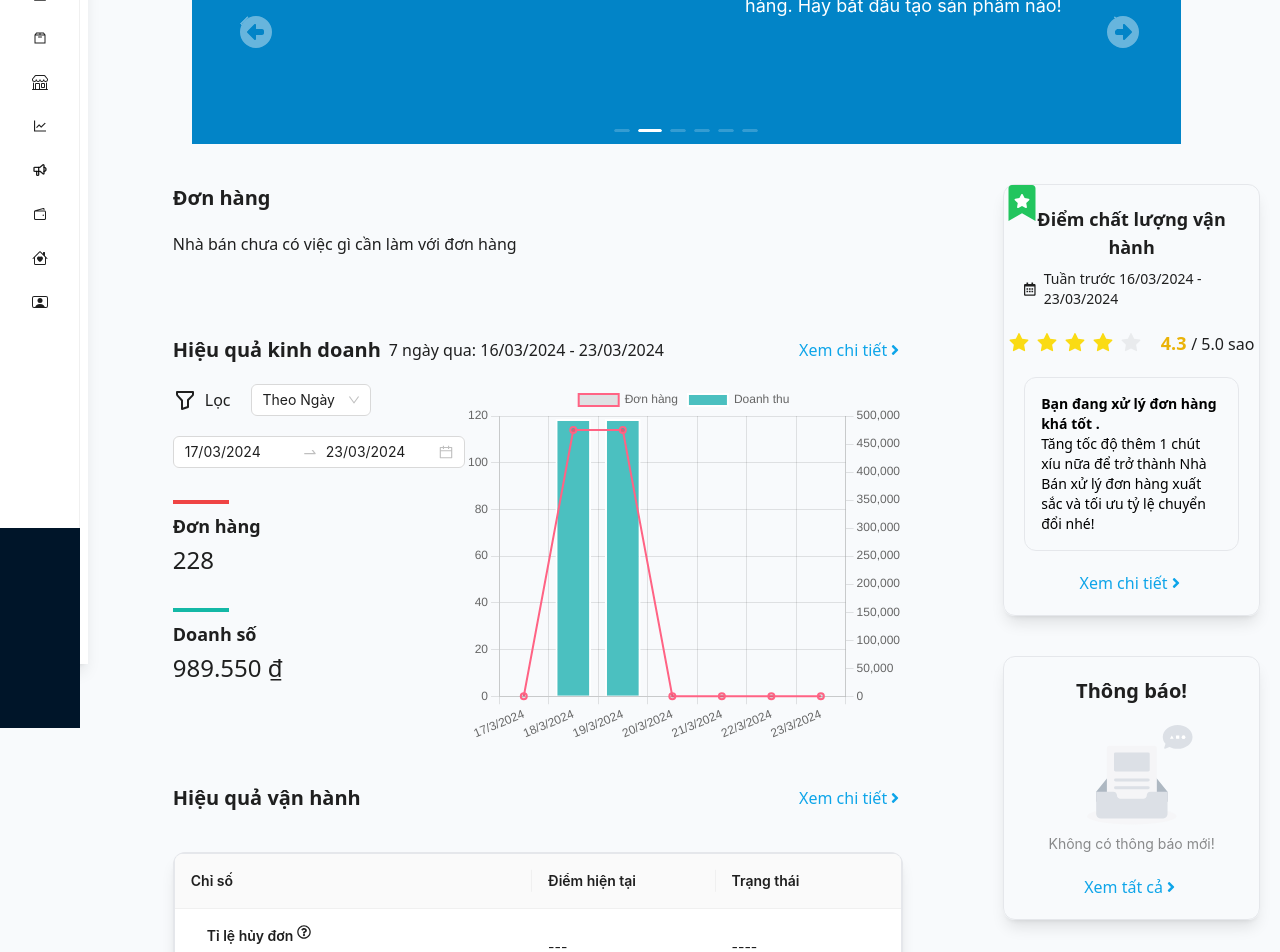
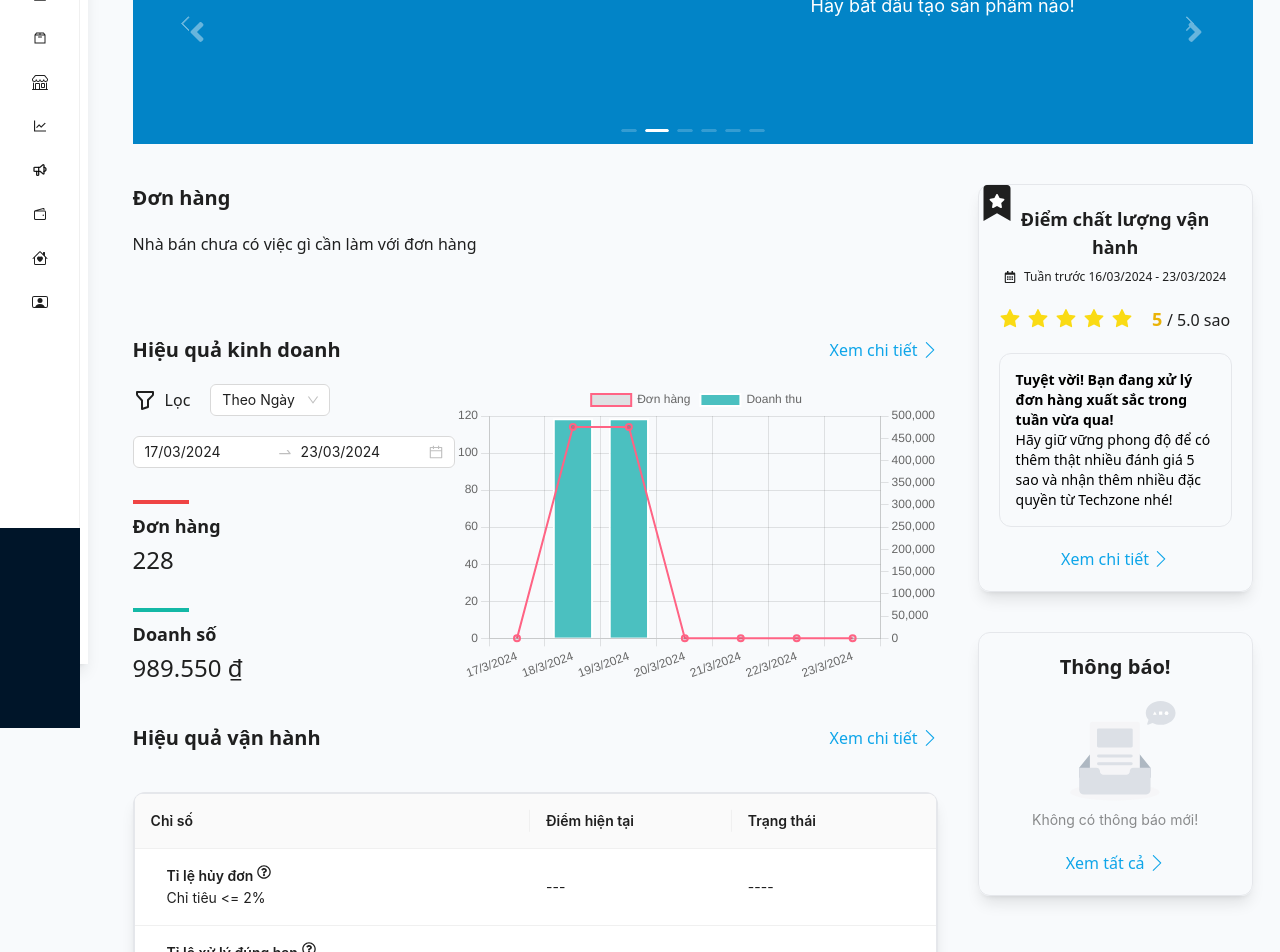
Before and after one commit to AIML-In-Ecommerce/vagoda-seller-center, a Next.js app in the folder techzone-seller/: page /en in a window 1280 px wide. Shown: the part 200-1152 px from the top of the page. Built offline with nearby package versions, Linux system fonts and the light colour scheme.

Commit message:
fix: minor changes on margin and padding

```diff
--- a/techzone-seller/src/component/BusinessEfficiencyChart.tsx
+++ b/techzone-seller/src/component/BusinessEfficiencyChart.tsx
@@ -465,7 +465,7 @@ export function BEChart(props: BEChartProps) {
 
 
     return (
-        <div id="chart-container" className="w-[100%] h-[45vh]">
+        <div id="chart-container" className="w-[100%] h-[100%]">
             <Chart type='bar' data={data} options={options} />
         </div>
     );
--- a/techzone-seller/src/component/Carousel.tsx
+++ b/techzone-seller/src/component/Carousel.tsx
@@ -13,7 +13,7 @@ const SampleNextArrow = (props: any) => {
                 ...style, color: 'white',
                 fontSize: '32px',
                 lineHeight: '1.5715',
-                'margin-right': '50px',
+                marginRight: '50px'
             }}
             onClick={onClick}
         >
@@ -31,12 +31,11 @@ const SamplePrevArrow = (props: any) => {
                 ...style, color: 'white',
                 fontSize: '32px',
                 lineHeight: '1.5715',
-                'margin-left': '40px',
+                marginLeft: '40px',
             }}
             onClick={onClick}
         >
             {icon ?? <FaAngleLeft />}
-
         </div>
     )
 }
@@ -83,20 +82,16 @@ const CarouselWrapper = styled.div`
 
 export default function CustomCarousel(props: CarouselProps) {
     const settings = {
-        nextArrow: <SampleNextArrow icon={props.nextArrow} style={props.nextArrowStyles}/>,
-        prevArrow: <SamplePrevArrow icon={props.prevArrow} style={props.prevArrowStyles}/>,
+        nextArrow: <SampleNextArrow icon={props.nextArrow} style={props.nextArrowStyles} />,
+        prevArrow: <SamplePrevArrow icon={props.prevArrow} style={props.prevArrowStyles} />,
     }
     return (
         <div>
             <CarouselWrapper>
-                <Row justify="center">
-                    <Col span={24}>
-                        <Carousel autoplay={props.autoplay ?? false}
-                            arrows={props.arrows ?? false} {...settings}>
-                            {props.contents}
-                        </Carousel>
-                    </Col>
-                </Row>
+                <Carousel autoplay={props.autoplay ?? false}
+                    arrows={props.arrows ?? false} {...settings}>
+                    {props.contents}
+                </Carousel>
             </CarouselWrapper>
         </div>
     )
--- a/techzone-seller/src/component/HomePage.tsx
+++ b/techzone-seller/src/component/HomePage.tsx
@@ -2,13 +2,14 @@
 import { formatDate, getPreviousWeekDateRange } from "@/utils/DateFormatter"
 import { Rate, Empty, Select, Table, TableColumnsType, Tooltip, DatePicker, DatePickerProps, Divider } from "antd"
 import React, { useEffect, useState } from "react"
-import { FaRegCalendarAlt, FaStar, FaBookmark, FaAngleRight, FaRegQuestionCircle } from "react-icons/fa"
+import { FaRegCalendarAlt, FaStar, FaBookmark, FaRegQuestionCircle } from "react-icons/fa"
 import { BEChart } from "./BusinessEfficiencyChart"
 import CustomCarousel from "./Carousel"
 import type { Dayjs } from 'dayjs';
 import dayjs from 'dayjs';
 import { TbFilter } from "react-icons/tb";
 import { FaCircleLeft, FaCircleRight } from "react-icons/fa6";
+import { SlArrowRight } from "react-icons/sl";
 
 const bannerContent = [
     { title: 'Quản lý đơn hàng', description: "Quản lý đơn hàng dễ dàng và hiệu quả với các công cụ của chúng tôi." },
@@ -23,7 +24,6 @@ const qosComment = [
     {
         score: [5],
         rating: "Xuất sắc",
-        ratingColor: "#4CAF50",
         message: {
             firstPart: "Tuyệt vời! Bạn đang xử lý đơn hàng",
             highlightWord: "xuất sắc",
@@ -34,7 +34,6 @@ const qosComment = [
     {
         score: [3, 4],
         rating: "Tốt",
-        ratingColor: "#FFC107",
         message: {
             firstPart: "Bạn đang xử lý đơn hàng",
             highlightWord: "khá tốt",
@@ -45,7 +44,6 @@ const qosComment = [
     {
         score: [1, 2],
         rating: "Chưa tốt",
-        ratingColor: "#F44336",
         message: {
             firstPart: "Ôi không… Hiệu suất vận hành của bạn đang",
             highlightWord: "không ổn",
@@ -56,7 +54,6 @@ const qosComment = [
     {
         score: [0],
         rating: "Tạm tắt gian hàng",
-        ratingColor: "#FF9800",
         message: {
             firstPart: "Rất tiếc! Techzone phải",
             highlightWord: "tạm tắt gian hàng",
@@ -93,8 +90,6 @@ interface OEProps {
     rating?: number;
     totalRatings?: number;
 }
-
-const qosScore = 4.3;
 
 const columns: TableColumnsType<OEProps> = [
     {
@@ -222,12 +217,37 @@ const rangeDefaultsForFilter = (filterBy: string): [Dayjs, Dayjs] => {
             filterBy === 'quarter' ? [dayjs().startOf('year'), dayjs()] : [dayjs().subtract(5, 'year'), dayjs()]
 }
 
+const handleRatingColor = (rating: number, intensity: number, prefix: string) => {
+    let actualRating = Math.floor(rating);
+    let color: string;
+    switch (actualRating) {
+        case 0:
+            color = 'orange';
+            break;
+        case 1: case 2:
+            color = 'red';
+            break;
+        case 3: case 4:
+            color = 'amber';
+            break;
+        case 5:
+            color = 'green';
+            break;
+        default:
+            color = 'gray';
+            break;
+    }
+    return `${prefix}-${color}-${intensity}`;
+}
+
 //HomePage
 export default function HomePage() {
     const [filterValue, setFilterValue] = useState<string>('date');
     const [selectedDates, setSelectedDates] = useState<[Dayjs | null, Dayjs | null]>([dayjs().subtract(6, 'day'), dayjs()]);
     const [totalOrderQuantity, setTotalOrderQuantity] = useState<number>(0);
     const [totalRevenue, setTotalRevenue] = useState<number>(0);
+    const [qosScore, setQosScore] = useState<number>(5);
+
     const DayjsToDate = (dates: [Dayjs | null, Dayjs | null]) => {
         return dates.map(item => {
             if (item === null) {
@@ -263,13 +283,13 @@ export default function HomePage() {
 
     return (
         <React.Fragment>
-            <div className="container grid grid-cols-4">
+            <div className="container flex flex-col px-20 mx-auto">
                 {/* slider */}
-                <div className="col-start-1 col-span-4 mx-auto mt-10 w-10/12">
+                <div className="mt-10 w-[100%] ">
                     <CustomCarousel arrows={true}
                         autoplay={true}
-                        prevArrow={<FaCircleLeft />}
-                        nextArrow={<FaCircleRight />}
+                        // prevArrow={<FaCircleLeft />}
+                        // nextArrow={<FaCircleRight />}
                         //does not change anything :(
                         // prevArrowStyles={{
                         //     color: 'black',
@@ -297,26 +317,26 @@ export default function HomePage() {
                         }
                     />
                 </div>
-
+                <div className="grid grid-cols-4 gap-x-5">
                     {/* Thông tin đơn hàng */}
-                <div className="col-start-1 lg:col-span-3 col-span-4 mt-10 mx-20 flex flex-col gap-5 my-10">
+                    <div className="col-start-1 lg:col-span-3 col-span-4 mt-10 flex flex-col gap-5 my-10">
                         <div className="font-semibold text-xl">Đơn hàng</div>
                         <div>Nhà bán chưa có việc gì cần làm với đơn hàng</div>
                     </div>
 
-                <div className="col-start-1 lg:col-span-3 col-span-4 mx-10 lg:mx-0 lg:col-start-4 lg:col-span-1 lg:row-span-4 lg:mt-10">
+                    <div className="col-start-1 lg:col-span-3 col-span-4 lg:mx-0 lg:col-start-4 lg:col-span-1 lg:row-span-4 lg:mt-10">
                         {/* <Affix offsetTop={100}> */}
                         <div className="flex flex-col">
-                        <div className="border flex flex-col relative mx-5 rounded-xl shadow-lg">
+                            <div className="border flex flex-col relative ml-5 rounded-xl shadow-lg">
                                 <div className="mt-10 sm:mt-5 mx-5 sm:text-center font-semibold text-lg">Điểm chất lượng vận hành</div>
-                            <div className="mx-5 sm:mt-2 flex sm:justify-center flex-row gap-2 items-center text-sm">
+                                <div className="mx-5 sm:mt-2 flex sm:justify-center flex-row gap-2 items-center sm:text-sm lg:text-xs">
                                     <FaRegCalendarAlt />
                                     <div>Tuần trước {
                                         getPreviousWeekDateRange()
                                     }</div>
                                 </div>
                                 <div className="absolute top-2 left-2.5 z-[1] text-white"><FaStar /></div>
-                            <div className="absolute top-0 left-0 text-4xl z-[0] text-green-500"><FaBookmark /></div>
+                                <div className={`absolute top-0 left-0 text-4xl z-[0] ${handleRatingColor(qosScore, 500, "text")}`}><FaBookmark /></div>
                                 <div className="mx-auto my-5 flex lg:flex-row flex-col gap-5 items-center">
                                     <Rate value={qosScore} count={5} disabled allowHalf />
                                     <div><span className="text-yellow-500 text-lg font-bold">{qosScore} </span>/ 5.0 sao</div>
@@ -325,43 +345,48 @@ export default function HomePage() {
                                     qosComment.map(item => {
                                         if (!(item.score.includes(Math.floor(qosScore)))) return null;
                                         return (<div>
-                                        <div className={`bg-[${item.ratingColor}] text-black border border-[${item.ratingColor}] p-4 lg:mx-5 mx-10 rounded-xl text-sm mb-5`}>
-                                            <div className="font-semibold">{item.message.firstPart} <span className={`font-bold text-[${item.ratingColor}]`}>{item.message.highlightWord}</span> {item.message.secondPart}</div>
+                                            <div className={`${handleRatingColor(qosScore, 200, "bg")} text-black border ${handleRatingColor(qosScore, 500, "border")} p-4 lg:mx-5 mx-10 rounded-xl text-sm mb-5`}>
+                                                <div className="font-semibold">{item.message.firstPart} <span className={`${handleRatingColor(qosScore, 500, "text")} font-bold`}>{item.message.highlightWord}</span> {item.message.secondPart}</div>
                                                 <div className="font-light">
                                                     {item.message.content}</div>
                                             </div>
                                         </div>)
                                     })
                                 }
-                            <div className="text-sky-500 flex flex-row mx-auto items-center mb-5">
+                                <a className="text-sky-500 flex flex-row mx-auto items-center mb-5 gap-1">
                                     <span>Xem chi tiết</span>
-                                <span><FaAngleRight /></span>
+                                    <span><SlArrowRight /></span>
+                                </a>
                             </div>
-                        </div>
-                        <div className="border flex flex-col relative mt-10 mx-5 rounded-xl shadow-lg">
+                            <div className="border flex flex-col relative mt-10 ml-5 rounded-xl shadow-lg">
                                 <div className="text-center my-5 font-semibold text-xl">Thông báo!</div>
                                 <div> <Empty description={"Không có thông báo mới!"} /></div>
-                            <div className="text-sky-500 flex flex-row mx-auto items-center my-5">
+                                <a className="text-sky-500 flex flex-row mx-auto items-center my-5 gap-1">
                                     <span>Xem tất cả</span>
-                                <span><FaAngleRight /></span>
-                            </div>
+                                    <span><SlArrowRight /></span>
+                                </a>
                             </div>
                         </div>
                         {/* </Affix> */}
                     </div>
 
                     {/* Hiệu quả kinh doanh */}
-                <div className="col-start-1 lg:col-span-3 col-span-4 mt-10 mx-20">
+                    <div className="col-start-1 lg:col-span-3 col-span-4 mt-10">
                         <div className="flex flex-col container">
                             <div className="flex flex-row justify-between">
                                 <div className="font-semibold text-xl flex flex-col lg:flex-row">
                                     <div>Hiệu quả kinh doanh</div>
-                                <div className="text-base font-normal lg:mx-2 self-center">7 ngày qua: {getPreviousWeekDateRange()}</div>
+                                    {/* <div className="text-base font-normal lg:mx-2 self-center">
+                                    {selectedDates[0]?.diff(selectedDates[1])}
+                                    {filterValue === 'date' ? "ngày" :
+                                        filterValue === 'month' ? "tháng" :
+                                            filterValue === 'quarter' ? "quý" : "năm"
+                                    } qua: {}</div> */}
                                 </div>
-                            <div className="font-medium text-sky-500 flex flex-row items-center">
+                                <a className="font-medium text-sky-500 flex flex-row items-center gap-1">
                                     <span>Xem chi tiết</span>
-                                <span><FaAngleRight /></span>
-                            </div>
+                                    <span><SlArrowRight /></span>
+                                </a>
                             </div>
                             <div className="flex lg:flex-row mt-5 flex-col relative">
                                 <div className="lg:w-2/5 flex-col flex">
@@ -447,16 +472,16 @@ export default function HomePage() {
                     </div>
 
                     {/* Hiệu quả vận hành */}
-                <div className="col-start-1 lg:col-span-3 col-span-4 mt-10 mx-20">
+                    <div className="col-start-1 lg:col-span-3 col-span-4 mt-10 ">
                         <div className="flex flex-row justify-between">
                             <div className="font-semibold text-xl">Hiệu quả vận hành</div>
-                        <div className="font-medium text-sky-500 flex flex-row items-center">
+                            <a className="font-medium text-sky-500 flex flex-row items-center gap-1">
                                 <span>Xem chi tiết</span>
-                            <span><FaAngleRight /></span>
+                                <span><SlArrowRight /></span>
+                            </a>
                         </div>
                     </div>
-                </div>
-                <div className="col-start-1 lg:col-span-3 col-span-4 gap-5 my-10 mx-20 flex flex-col">
+                    <div className="col-start-1 lg:col-span-3 col-span-4 gap-5 my-10  flex flex-col">
                         <div className="border border-2 shadow-lg rounded-xl">
                             <Table columns={columns} dataSource={OEDataSources} pagination={false} />
                         </div>
@@ -465,6 +490,7 @@ export default function HomePage() {
                         </div>
                     </div>
                 </div>
+            </div>
         </React.Fragment>
     )
 }
--- a/techzone-seller/tailwind.config.ts
+++ b/techzone-seller/tailwind.config.ts
@@ -12,6 +12,7 @@ const config: Config = {
         "gradient-radial": "radial-gradient(var(--tw-gradient-stops))",
         "gradient-conic":
           "conic-gradient(from 180deg at 50% 50%, var(--tw-gradient-stops))",
+          "black":"#ffffff"
       },
     },
   },
```
Lines whose indentation alone changed are shown as unchanged.
